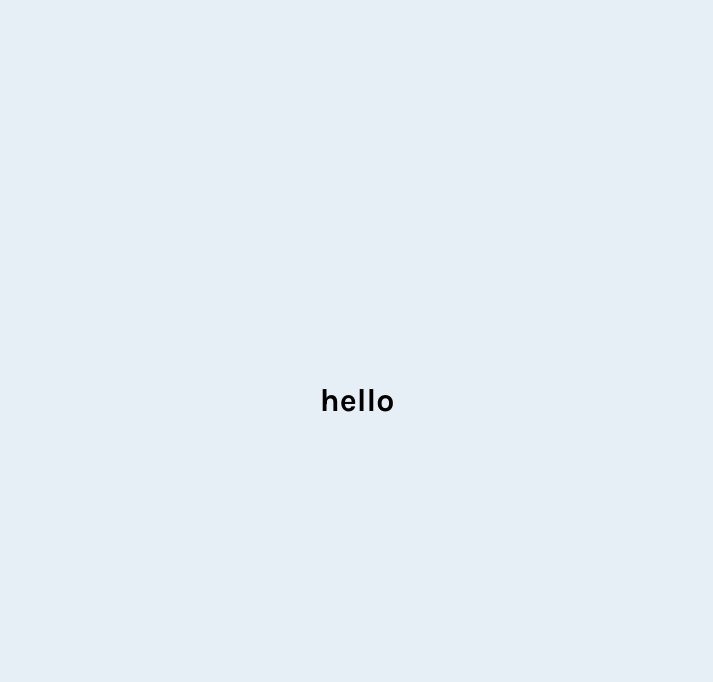
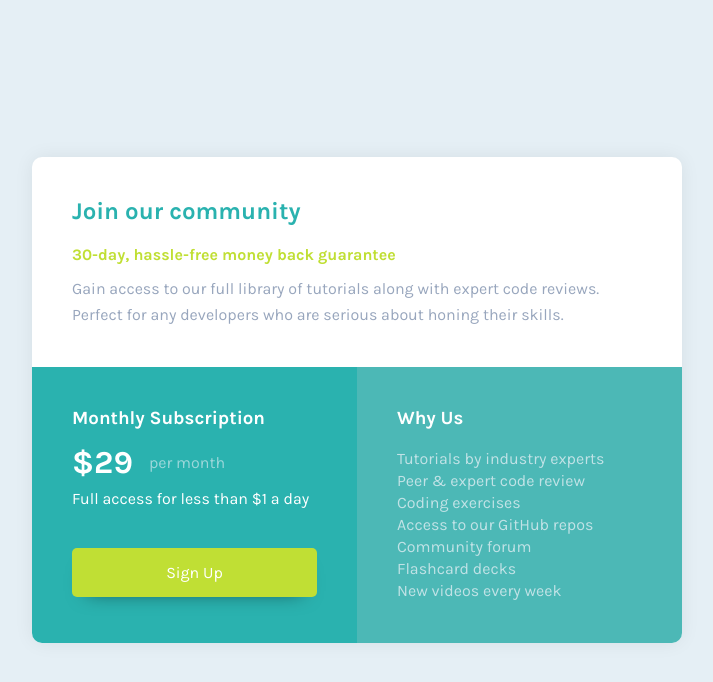
Before and after one commit to jahongirdev/frontendmentor-single-price, a plain HTML site: page index.html in a window 1280 px wide. Shown: the whole page, without its empty margins (283-996 px from the left). Drawn offline with Linux system fonts and the light colour scheme.

Commit message:
Add styles for card component

```diff
--- a/index.html
+++ b/index.html
@@ -16,37 +16,41 @@
 
   <main>
     <div class="container">
-      <h1>hello</h1>
+      <div class="parent">
+        <div class="child-top">
+          <h2>Join our community</h2>
+          <h4>30-day, hassle-free money back guarantee</h4>
+          <p>Gain access to our full library of tutorials along with expert code reviews. Perfect for any developers who are serious about honing their skills.</p>
+        </div>
+        <div class="child-bottom">
+          <div class="child-one">
+            <h3>Monthly Subscription</h3>
+            <div class="child-price">
+              <h1>&dollar;29</h1>
+              <span>per month</span>
+            </div>
+            <p>Full access for less than &dollar;1 a day</p>
+            <div class="forbtn">
+              <a href="#" class="child-btn">Sign Up</a>
+            </div>
+          </div>
+          <div class="child-two">
+            <h3>Why Us</h3>
+            <ul class="child-list">
+              <li>Tutorials by industry experts</li>
+              <li>Peer &amp; expert code review</li>
+              <li>Coding exercises</li>
+              <li>Access to our GitHub repos</li>
+              <li>Community forum</li>
+              <li>Flashcard decks</li>
+              <li>New videos every week</li>
+            </ul>
+          </div>
+        </div>
+      </div>
     </div>
   </main>
 
 
-
-
-  <!-- Join our community
-
-  30-day, hassle-free money back guarantee
-
-  Gain access to our full library of tutorials along with expert code reviews.
-  Perfect for any developers who are serious about honing their skills.
-
-  Monthly Subscription
-
-  &dollar;29 per month
-
-  Full access for less than &dollar;1 a day
-
-  Sign Up
-
-  Why Us
-
-  Tutorials by industry experts
-  Peer &amp; expert code review
-  Coding exercises
-  Access to our GitHub repos
-  Community forum
-  Flashcard decks
-  New videos every week -->
-
 </body>
 </html>
--- a/style.css
+++ b/style.css
@@ -42,12 +42,137 @@ main {
      margin: auto;
 }
 
+.parent {
+     width: 650px;
+     height: auto;
+     background-color: var(--white-color);
+     box-shadow: 0px 0px 20px -1px rgba(0, 0, 0, 0.074);
+     border-radius: 10px;
+}
+
+.child-top {
+     padding: 40px;
+}
+
+.child-top h2 {
+     margin-top: 0;
+     margin-bottom: 20px;
+     color: hsl(179, 62%, 43%);
+}
+
+.child-top h4 {
+     margin-top: 0;
+     margin-bottom: 12px;
+     color: hsl(71, 73%, 54%);
+}
+
+.child-top p {
+     margin-top: 0;
+     margin-bottom: 0;
+     color: hsl(218, 22%, 67%);
+     line-height: 1.6;
+}
+
+.child-bottom {
+     display: flex;
+     flex-direction: row;
+     color: var(--white-color);
+
+}
+
+.child-one {
+     background-color: hsl(179, 62%, 43%);
+     width: 100%;
+     padding: 40px;
+     border-radius: 0px 0px 0px 10px;
+}
+
+.child-one h3 {
+     margin-top: 0;
+     margin-bottom: 15px;
+}
 
 
+.child-price {
+     display: flex;
+     align-items: center;
+     margin-top: 0;
+     margin-bottom: 8px;
+}
 
-@media only screen and (max-width: 1000px) {
+.child-price h1 {
+     margin-top: 0;
+     margin-bottom: 0;
+     margin-right: 16px;
+}
 
+.child-price span {
+     color: hsla(203, 44%, 93%, 0.612);
 }
-@media only screen and (max-width: 600px) {
 
+.child-one p {
+     margin-top: 0;
+     margin-bottom: 40px;
 }
+
+.child-btn {
+     display: inline-block;
+     text-align: center;
+     text-decoration: none;
+     color: var(--white-color);
+     background-color: hsl(71, 73%, 54%);
+     padding: 15px;
+     width: 100%;
+     border-radius: 5px;
+     margin-top: 0;
+     margin-bottom: 0;
+     white-space: nowrap;
+     box-shadow: 0px 10px 20px -15px rgba(0, 0, 0, 0.595);
+}
+
+.child-btn:hover {
+     opacity: 0.9;
+}
+
+.child-two {
+     background-color: hsl(179, 43%, 51%);
+     width: 100%;
+     padding: 40px;
+     border-radius: 0px 0px 10px 0px;
+     margin-top: 0;
+     margin-bottom: 0;
+}
+
+.child-two h3 {
+     margin-top: 0;
+     margin-bottom: 20px;
+}
+
+.child-list {
+     list-style-type: none;
+     padding: 0;
+     margin: 0;
+}
+
+.child-list li {
+     color: hsla(203, 44%, 93%, 0.765);
+     margin-top: 0;
+     margin-bottom: 3px;
+}
+
+@media only screen and (max-width: 800px) {
+     .parent {
+          width: auto;
+          margin: 70px 30px;
+     }
+     .child-bottom {
+          display: flex;
+          flex-direction: column;
+     }
+     .child-one {
+          border-radius: 0px 0px 0px 0px;
+     }
+     .child-two {
+          border-radius: 0px 0px 10px 10px;
+     }
+}
```
